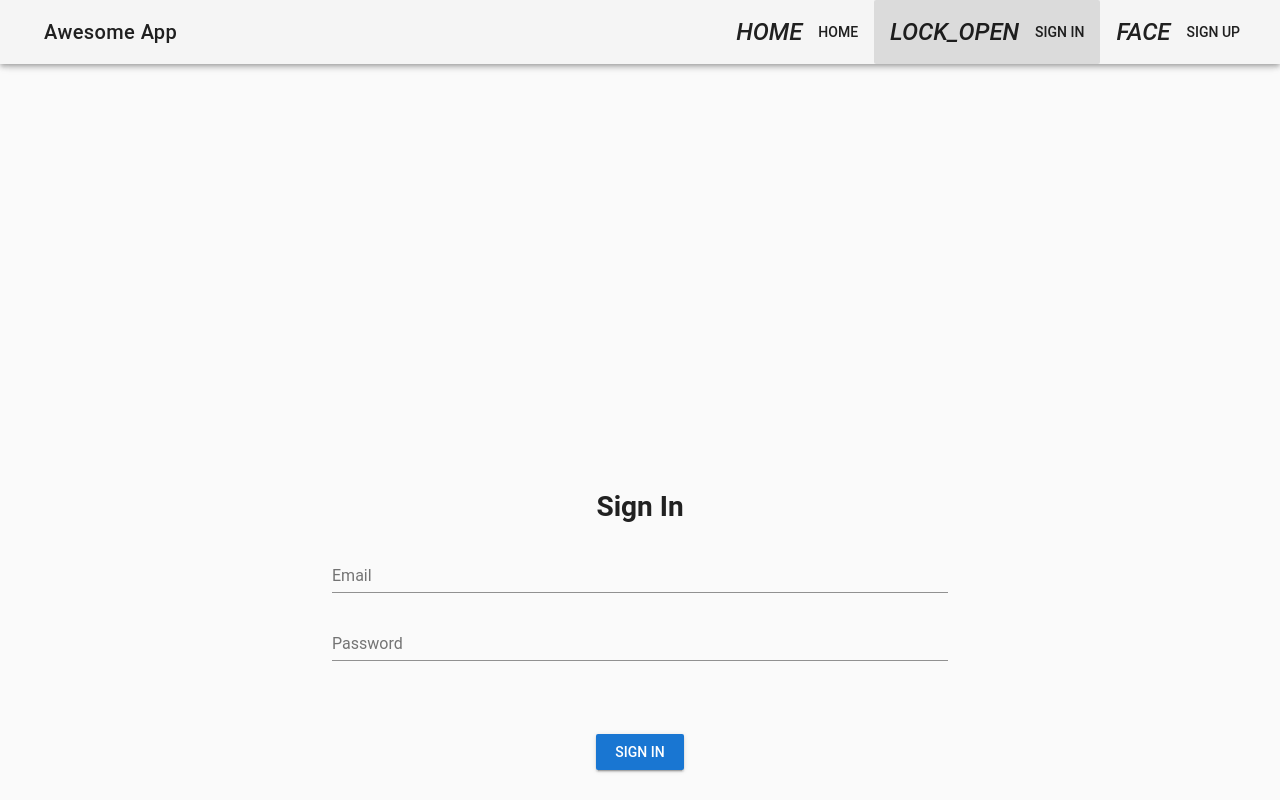
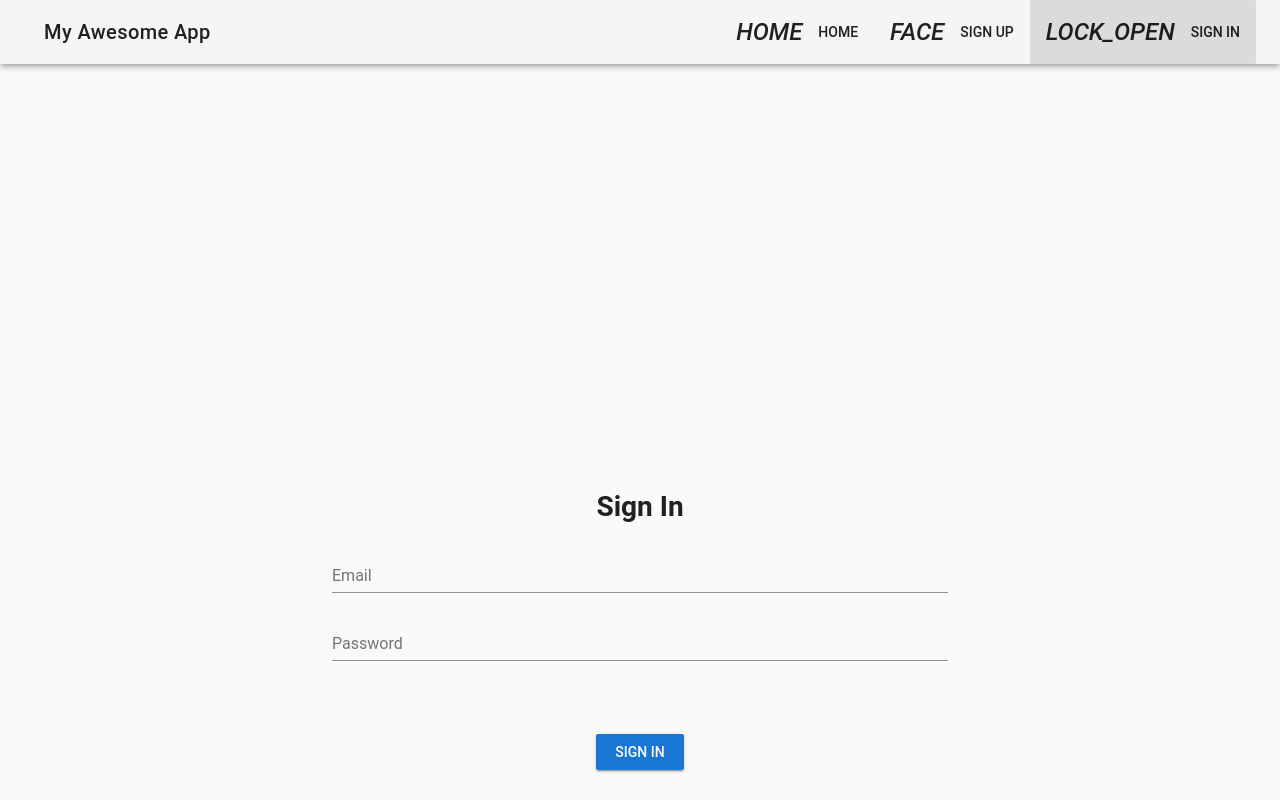
Before and after one commit to eddyZ/vueJS-test, a Vue app: page /signin in a window 1280 px wide. Built offline with nearby package versions, Linux system fonts and the light colour scheme; the HTML template or start-up script is replaced by a standard one.

Commit message:
adding vuex and vuex store dir

```diff
--- a/package.json
+++ b/package.json
@@ -10,9 +10,11 @@
     "build": "node build/build.js"
   },
   "dependencies": {
+    "ajv": "^6.5.0",
     "vue": "^2.5.2",
     "vue-router": "^3.0.1",
-    "vuetify": "^1.0.0"
+    "vuetify": "^1.0.0",
+    "vuex": "^3.0.1"
   },
   "devDependencies": {
     "autoprefixer": "^7.1.2",
@@ -42,7 +44,7 @@
     "semver": "^5.3.0",
     "shelljs": "^0.7.6",
     "uglifyjs-webpack-plugin": "^1.1.1",
-    "url-loader": "^0.5.8",
+    "url-loader": "^1.0.1",
     "vue-loader": "^13.3.0",
     "vue-style-loader": "^3.0.1",
     "vue-template-compiler": "^2.5.2",
--- a/src/App.vue
+++ b/src/App.vue
@@ -49,13 +49,18 @@
   export default {
     data () {
       return {
-        appTitle: 'Awesome App',
+        // appTitle: 'Awesome App',
         sidebar: false,
         menuItems: [
-          { title: 'Home', path: '/home', icon: 'home'},
-          { title: 'Sign In', path: '/signin', icon: 'lock_open'},
-          { title: 'Sign Up', path: '/signup', icon: 'face'},
+          { title: 'Home', path: '/home', icon: 'home' },
+          { title: 'Sign Up', path: '/signup', icon: 'face' },
+          { title: 'Sign In', path: '/signin', icon: 'lock_open' }
         ]
+      }
+    },
+    computed: {
+      appTitle () {
+        return this.$store.state.appTitle
       }
     }
   }
--- a/src/main.js
+++ b/src/main.js
@@ -5,6 +5,7 @@ import App from './App'
 import router from './router'
 import Vuetify from 'vuetify'
 import 'vuetify/dist/vuetify.min.css'
+import { store } from './store'
 
 Vue.use(Vuetify)
 
@@ -14,6 +15,6 @@ Vue.config.productionTip = false
 new Vue({
   el: '#app',
   router,
-  components: { App },
-  template: '<App/>'
+  store,
+  render: h => h(App)
 })
--- /dev/null
+++ b/src/store/index.js
@@ -0,0 +1,13 @@
+import Vue from 'vue'
+import Vuex from 'vuex'
+
+Vue.use(Vuex)
+
+export const store = new Vuex.Store({
+  state: {
+      appTitle: 'My Awesome App'
+    },
+  mutations: {},
+  actions: {},
+  getters: {}
+})
```
Also changed, not shown: 1 other file (tests, documents, lock files or other folders).
